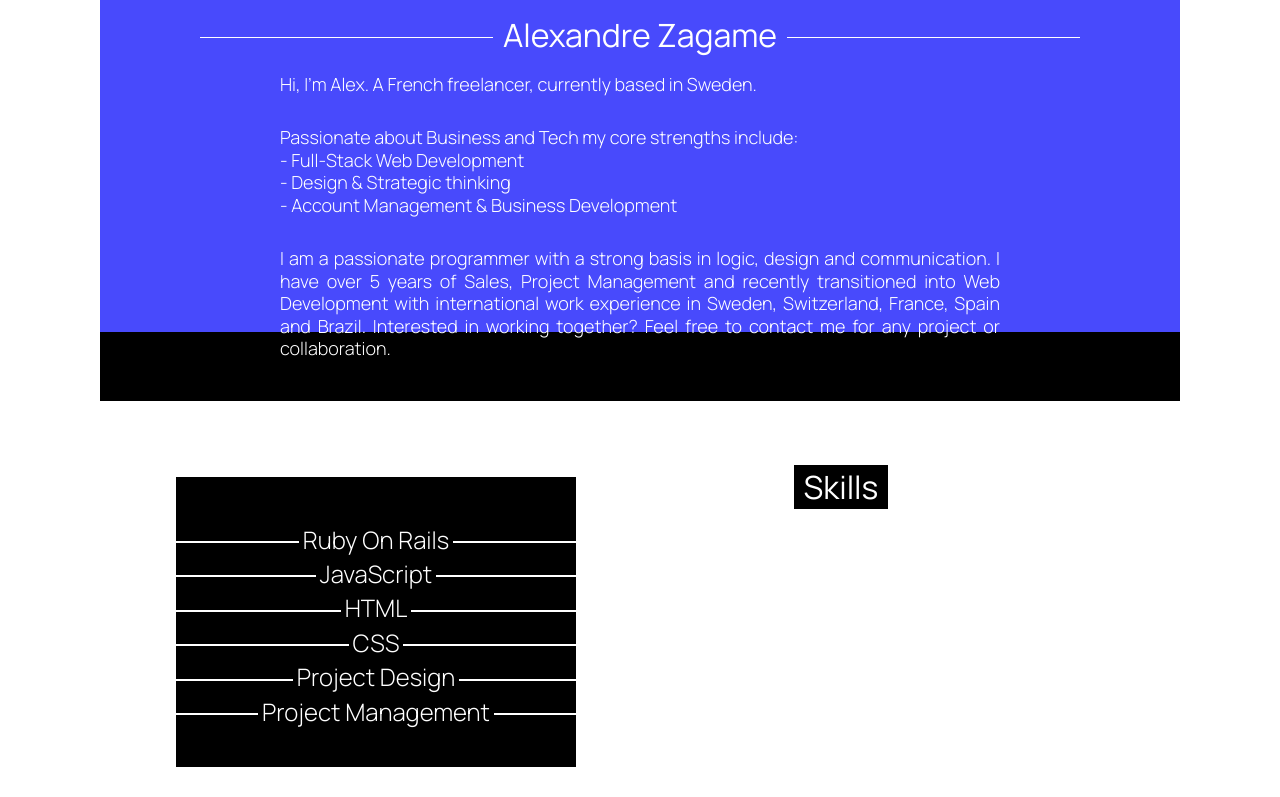
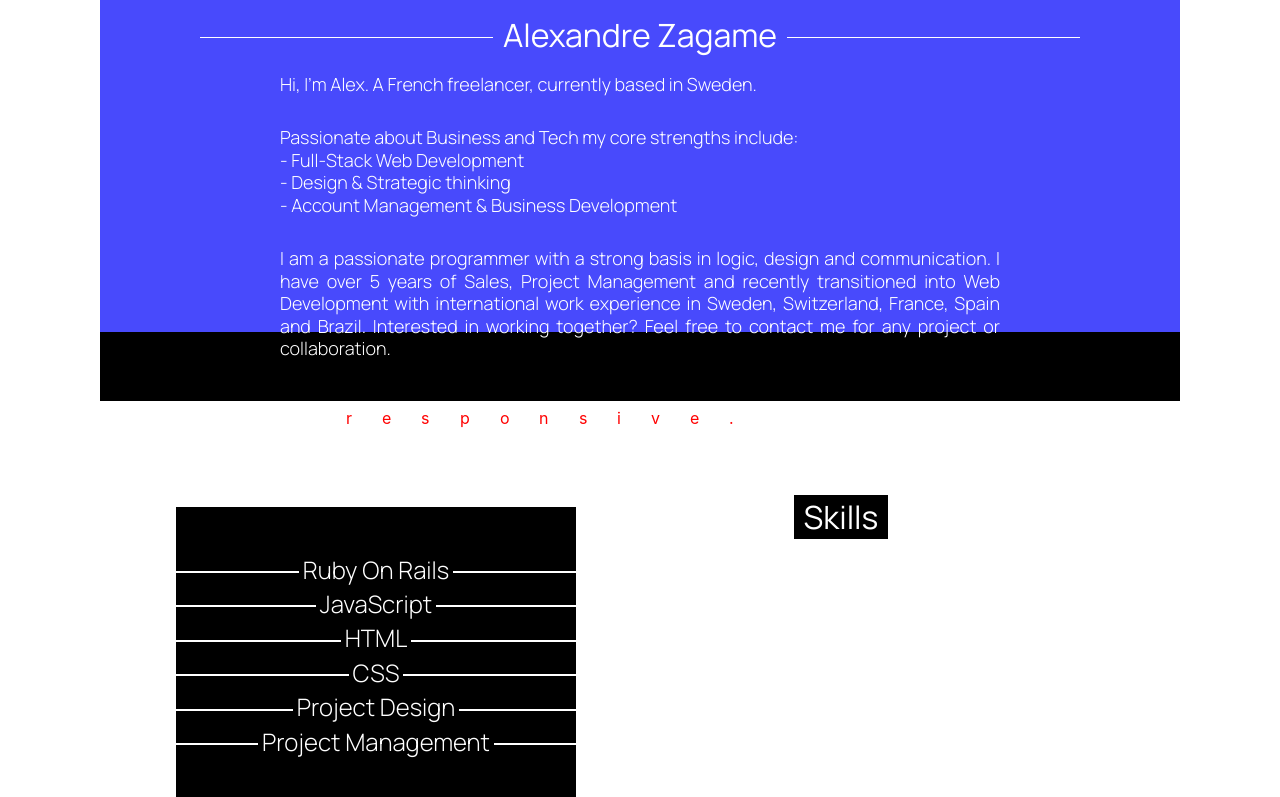
Before and after one commit to alexandrezagame/portfolio, a PHP site: page / in a window 1280 px wide. Shown: the part 468-1265 px from the top of the page. Run offline with PHP 8.4, Linux system fonts and the light colour scheme; some libraries are stand-ins or nearby versions; some web fonts are replaced.

Commit message:
added a word changer on first section

```diff
--- a/index.html
+++ b/index.html
@@ -157,9 +157,21 @@
                 Interested in working together? Feel free to contact me for any project or collaboration.
             </p>
         </section>
+        <div class="changing-word">
+            <p>I am&nbsp;</p>
+            <span class="word wisteria">adaptable.</span>
+            <span class="word midnight">responsive.</span>
+            <span class="word belize">funny.</span>
+            <span class="word pomegranate">attentive.</span>
+            <span class="word green">disciplined.</span>
+            <span class="word belize">dedicated.</span>
+            <span class="word wisteria">creative.</span>
+            <span class="word midnight">curious.</span>
+            <span class="word pomegranate">happy.</span>
+        </div>
         <!-- <section class="background"></section> -->
     </div>
-    <!-- about me section -->
+        <!-- about me section -->
     <section id="about">
         <a href="https://www.linkedin.com/in/alexandrezagame/" class="my-linkedin" target="_blank">Linkedin</a>
         <a href="https://github.com/alexandrezagame" class="my-github" target="_blank">GitHub</a>
@@ -549,6 +561,65 @@ changer.addEventListener("input", function() {
 })
 </script>
 
+<!-- changing-word -->
+<script>
+    var words = document.getElementsByClassName('word');
+var wordArray = [];
+var currentWord = 0;
+
+words[currentWord].style.opacity = 1;
+for (var i = 0; i < words.length; i++) {
+  splitLetters(words[i]);
+}
+
+function changeWord() {
+  var cw = wordArray[currentWord];
+  var nw = currentWord == words.length-1 ? wordArray[0] : wordArray[currentWord+1];
+  for (var i = 0; i < cw.length; i++) {
+    animateLetterOut(cw, i);
+  }
+
+  for (var i = 0; i < nw.length; i++) {
+    nw[i].className = 'letter behind';
+    nw[0].parentElement.style.opacity = 1;
+    animateLetterIn(nw, i);
+  }
+
+  currentWord = (currentWord == wordArray.length-1) ? 0 : currentWord+1;
+}
+
+function animateLetterOut(cw, i) {
+  setTimeout(function() {
+        cw[i].className = 'letter out';
+  }, i*80);
+}
+
+function animateLetterIn(nw, i) {
+  setTimeout(function() {
+        nw[i].className = 'letter in';
+  }, 340+(i*80));
+}
+
+function splitLetters(word) {
+  var content = word.innerHTML;
+  word.innerHTML = '';
+  var letters = [];
+  for (var i = 0; i < content.length; i++) {
+    var letter = document.createElement('span');
+    letter.className = 'letter';
+    letter.innerHTML = content.charAt(i);
+    word.appendChild(letter);
+    letters.push(letter);
+  }
+
+  wordArray.push(letters);
+}
+
+changeWord();
+setInterval(changeWord, 4000);
+
+
+</script>
 
 
 
--- /dev/null
+++ b/style/components/changing-word.css
@@ -0,0 +1,86 @@
+@import url(https://fonts.googleapis.com/css?family=Open+Sans:600);
+
+/*body {
+  font-family: 'Open Sans', sans-serif;
+  font-weight: 600;
+  font-size: 40px;
+}*/
+
+.changing-word {
+  /*position: absolute;*/
+  width: 500px;
+  /*left: 50%;*/
+  /*margin-left: -225px;*/
+  height: 40px;
+  /*top: 4%;*/
+  margin-top: -20px;
+  color: white;
+  /*justify-content: center !important;*/
+  padding: 25px 100px 25px 180px !important;
+}
+
+@media screen and (max-width: 1024px) {
+  div.changing-word  {
+    width: 100vw !important;
+    height: auto !important;
+    padding: 15px 20px!important;
+    margin: 0 !important;
+  }
+}
+
+.changing-word p {
+  display: inline-block;
+  vertical-align: top;
+  margin: 0;
+  /*font-size: 24px !important;*/
+}
+
+.word {
+  position: absolute;
+  width: auto;
+  opacity: 0;
+  color: red !important;
+  /*font-size: 24px;*/
+}
+
+.letter {
+  display: inline-block;
+  position: relative;
+  float: left;
+  transform: translateZ(25px);
+  transform-origin: 50% 50% 25px;
+}
+
+.letter.out {
+  transform: rotateX(90deg);
+  transition: transform 0.32s cubic-bezier(0.55, 0.055, 0.675, 0.19);
+}
+
+.letter.behind {
+  transform: rotateX(-90deg);
+}
+
+.letter.in {
+  transform: rotateX(0deg);
+  transition: transform 0.38s cubic-bezier(0.175, 0.885, 0.32, 1.275);
+}
+
+.wisteria {
+  /*color: #8e44ad;*/
+}
+
+.belize {
+  /*color: #2980b9;*/
+}
+
+.pomegranate {
+  /*color: #c0392b;*/
+}
+
+.green {
+  /*color: #16a085;*/
+}
+
+.midnight {
+  /*color: #2c3e50;*/
+}
--- a/style/components/parallax.css
+++ /dev/null
@@ -1,36 +0,0 @@
-    <!-- parallax test -->
-<section class="content"></section>
-<section class="parallax-container">
-  <div class="parallax" style="background: url(https://images.pexels.com/photos/956981/milky-way-starry-sky-night-sky-star-956981.jpeg?auto=compress&cs=tinysrgb&dpr=2&h=750&w=1260) center center / cover no-repeat;"></div>
-</section>
-
-.parallax {
-  position: absolute;
-  height: 350px !important;
-  /*margin-top: 300px;*/
-  width: 100%;
-  z-index: -1;
-}
-
-.content {
-  background: #fff;
-  /*height: 600px;*/
-}
-
-<script>
-    var parallaxElements = $('.parallax'),
-  parallaxQuantity = parallaxElements.length
-
-$(window).on('scroll', function() {
-  window.requestAnimationFrame(function() {
-    for (var i = 0; i < parallaxQuantity; i++) {
-      var currentElement = parallaxElements.eq(i)
-      var scrolled = $(window).scrollTop()
-
-      currentElement.css({
-        transform: 'translate3d(0,' + scrolled * -0.3 + 'px, 0)',
-      })
-    }
-  })
-})
-</script>
--- a/style/index.css
+++ b/style/index.css
@@ -12,6 +12,7 @@
 @import "components/side-project.css";
 @import "components/scrollbar.css";
 @import "components/parallax.css";
+@import "components/changing-word.css";
 @import "https://fonts.googleapis.com/css?family=Poppins:300,400,500,600,700";
 
 
```
